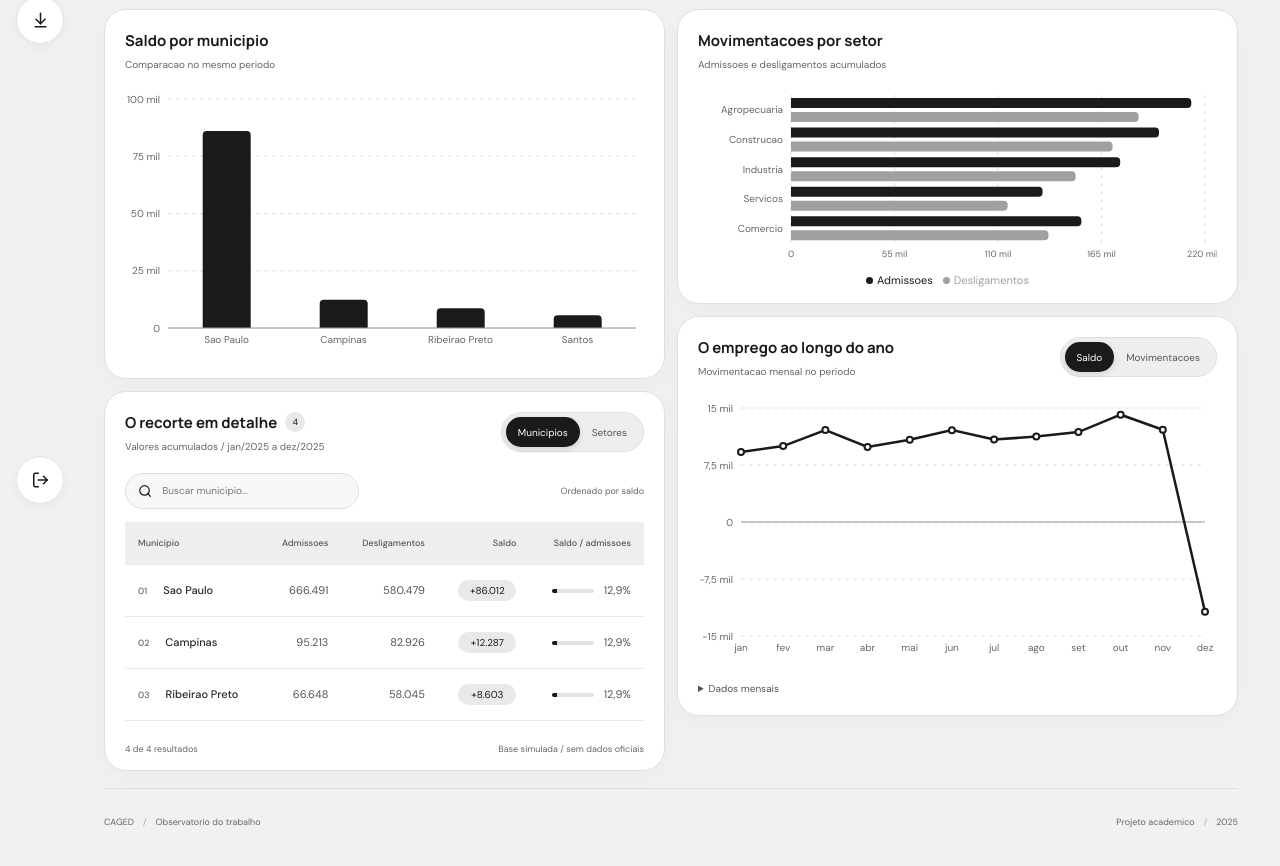
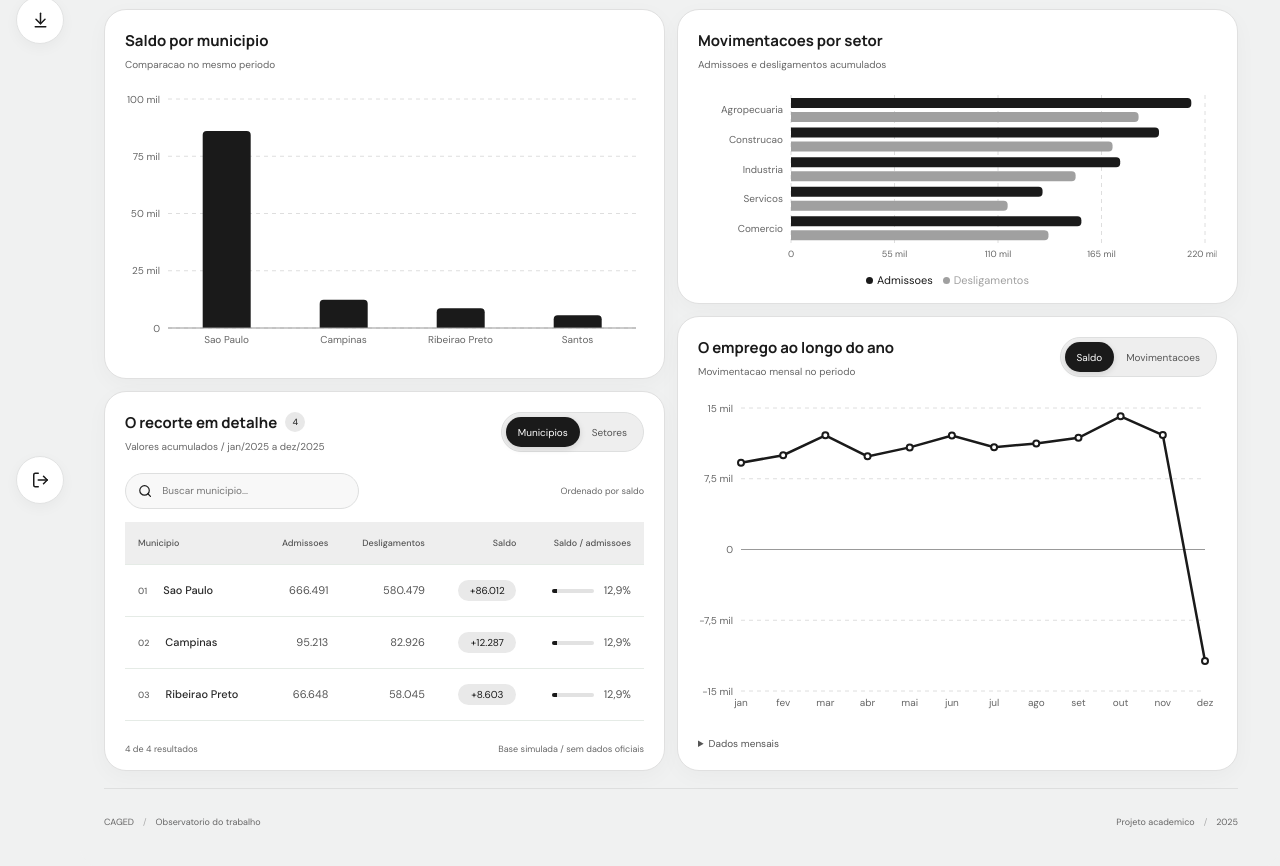
Before and after one commit to Felipeguirau3/caged-monorepo, a React (Vite) app in the folder apps/frontend/: page / in a window 1280 px wide. Shown: the part 278-1144 px from the top of the page. Built offline with nearby package versions, Linux system fonts and the light colour scheme.

Commit message:
style(frontend): align dashboard column bottoms

```diff
--- a/apps/frontend/src/App.module.css
+++ b/apps/frontend/src/App.module.css
@@ -92,7 +92,7 @@
 .resultMeta > span:first-child { display: flex; align-items: center; gap: 7px; color: var(--ink); }
 .liveDot { width: 5px; height: 5px; background: var(--ink); border-radius: 50%; }
 .metaDivider { padding-inline: 9px; opacity: .5; }
-.dashboardGrid { display: grid; grid-template-columns: repeat(2, minmax(0, 1fr)); gap: 12px; align-items: start; }
+.dashboardGrid { display: grid; grid-template-columns: repeat(2, minmax(0, 1fr)); gap: 12px; align-items: stretch; }
 .dashboardColumn { display: flex; flex-direction: column; gap: 12px; min-width: 0; }
 .chartSection, .tableSection { min-width: 0; margin: 0; padding: 20px 20px 16px; border: 1px solid #e0e0e0; border-radius: 22px; background: #fff; box-shadow: 0 6px 22px #11111108; }
 .panelCard { min-width: 0; height: auto; overflow: hidden; }
@@ -167,7 +167,7 @@
 		.dashboardColumn:first-child > :nth-child(2) .tableScroll { flex: 1; min-height: 0; overflow: auto; }
 		.dashboardColumn:nth-child(2) > :first-child { height: 295px; }
 		.dashboardColumn:nth-child(2) > :first-child .sectorChart { height: 202px; }
-		.dashboardColumn:nth-child(2) > :nth-child(2) { height: 400px; }
-		.dashboardColumn:nth-child(2) > :nth-child(2) .chart { height: 278px; }
+		.dashboardColumn:nth-child(2) > :nth-child(2) { display: flex; flex: 1 0 400px; flex-direction: column; min-height: 400px; height: auto; }
+		.dashboardColumn:nth-child(2) > :nth-child(2) .chart { flex: 1 0 278px; min-height: 278px; height: auto; }
 	}
 @media (prefers-reduced-motion: reduce) { *, *::before, *::after { animation: none !important; transition: none !important; } }
```
